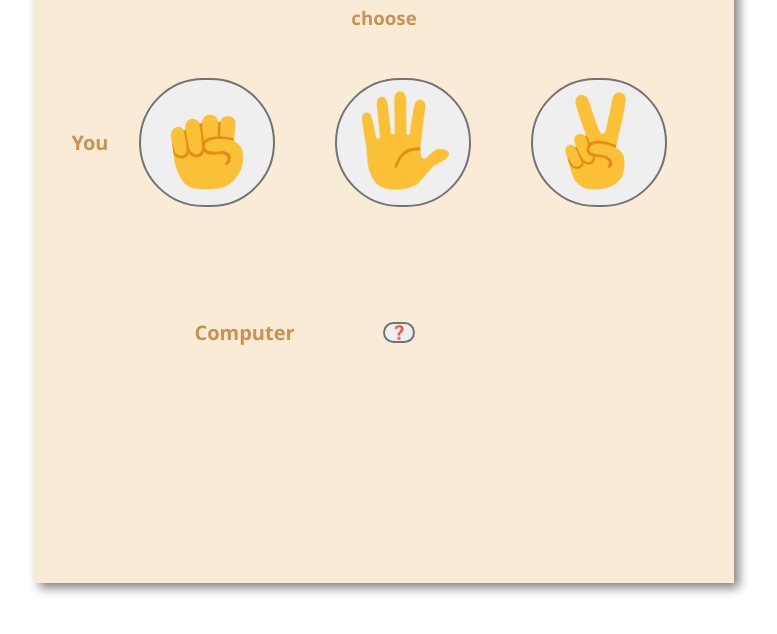
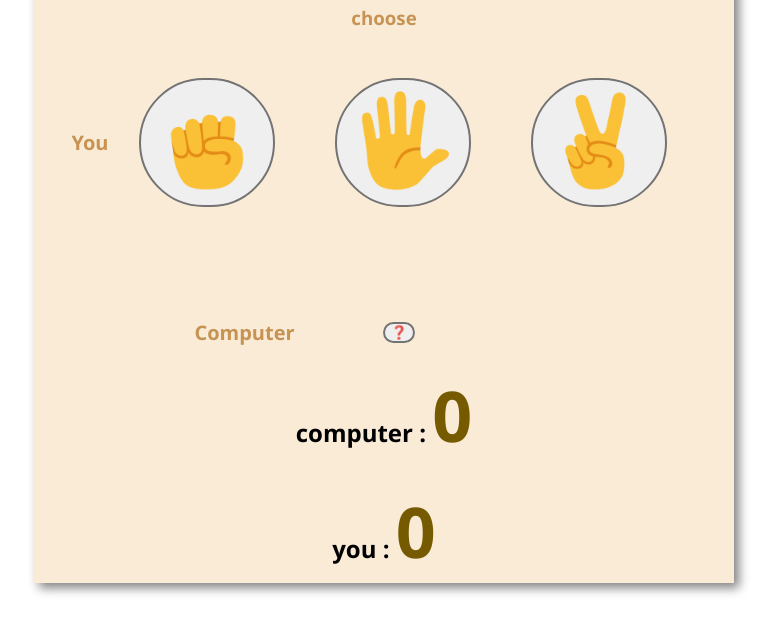
Before and after one commit to abhimanyu-1/Lear-JS-with-BRO, a plain HTML site: page RockPaperScissors/index.html in a window 1280 px wide. Shown: the part 104-738 px from the top of the page, without its empty margins (256-1033 px from the left). Drawn offline with Linux system fonts and the light colour scheme.

Commit message:
Update index.html

```diff
--- a/RockPaperScissors/index.html
+++ b/RockPaperScissors/index.html
@@ -1,3 +1,4 @@
+
 <!DOCTYPE html>
 <html lang="en">
 <head>
@@ -22,6 +23,8 @@
             <label id="computer">Computer</label>
             <button id ="select">❓</button>
         </div>
+        <h2 id = "com">computer : <p id="cvalue">0</p></h2>
+        <h2 id = "you">you : <p id="yvalue">0</p></h2>
     </div>
     <script src="script.js"></script>
 </body>
```
